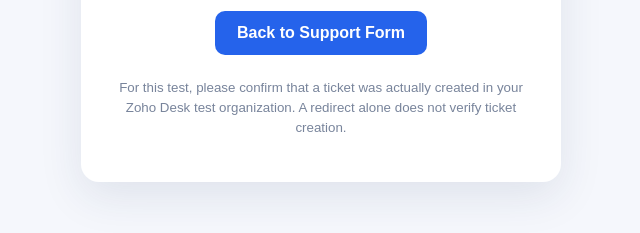
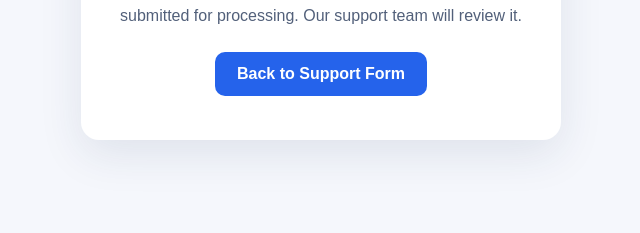
Before and after one commit to gaikwaddarshan0111/zoho_desk_form, a plain HTML site: page success.html in a window 1280 px wide. Shown: the part 427-660 px from the top of the page, without its empty margins (319-959 px from the left). Drawn offline with Linux system fonts and the light colour scheme.

```diff
--- a/success.html
+++ b/success.html
@@ -93,12 +93,6 @@
     </p>
 
     <a href="/">Back to Support Form</a>
-
-    <small>
-      For this test, please confirm that a ticket was
-      actually created in your Zoho Desk test organization.
-      A redirect alone does not verify ticket creation.
-    </small>
   </main>
 </body>
 </html>
```
